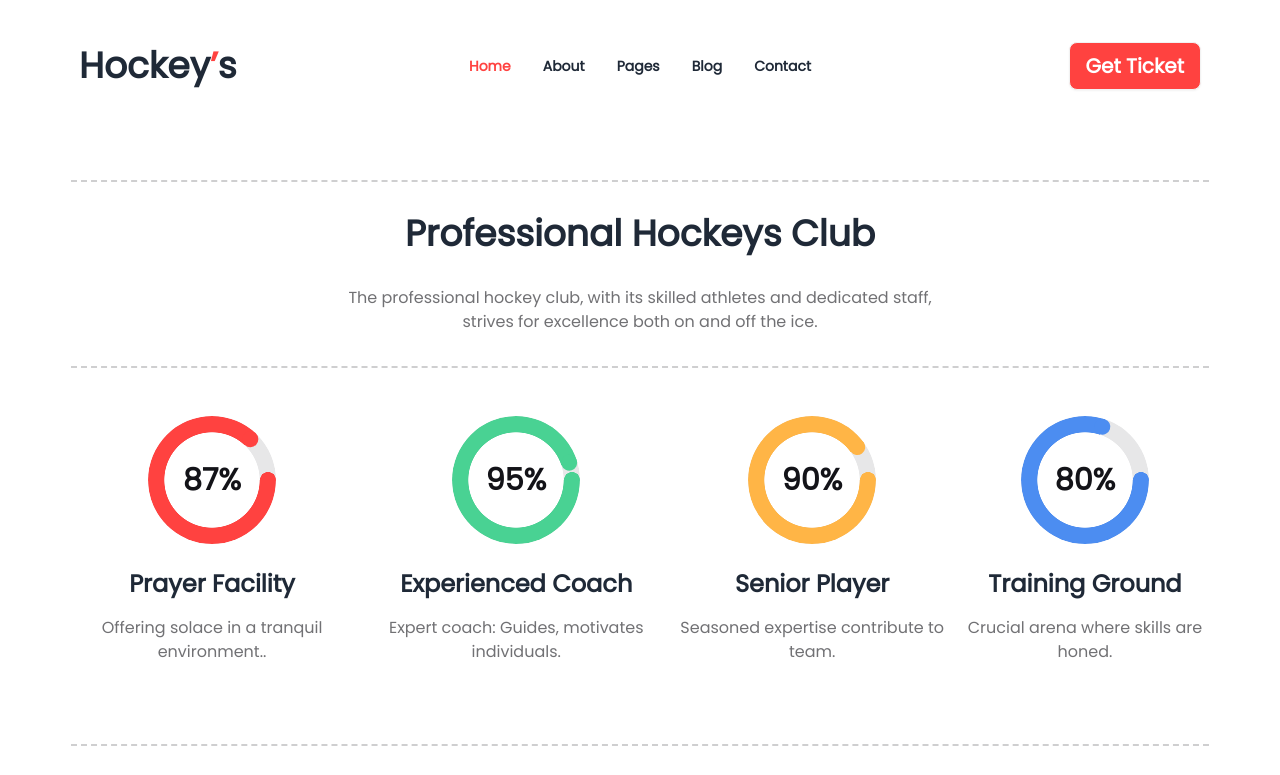
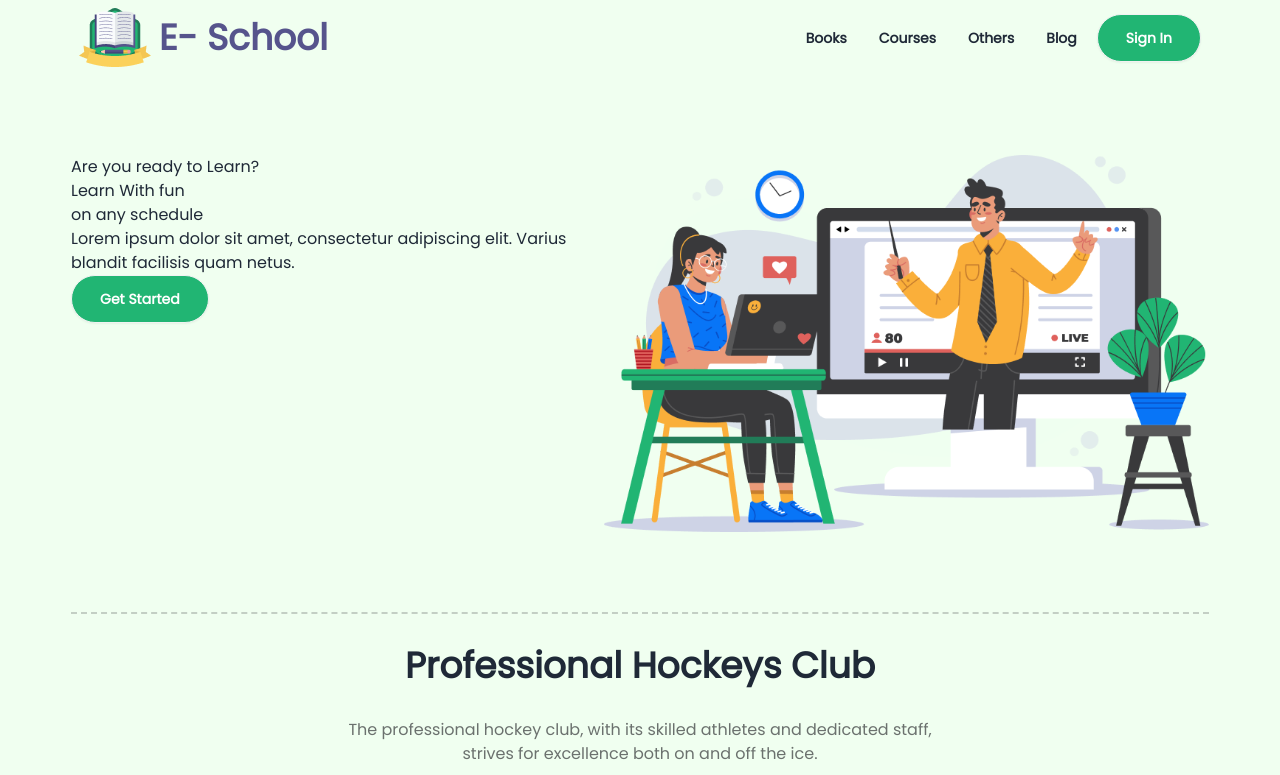
Before and after one commit to monircom/21days-assignment2, a plain HTML site: page index.html in a window 1280 px wide. Shown: the top 775 px of the page. Drawn offline with nearby package versions, Linux system fonts and the light colour scheme.

Commit message:
adding pages

```diff
--- a/index.html
+++ b/index.html
@@ -4,7 +4,7 @@
 <head>
     <meta charset="UTF-8">
     <meta name="viewport" content="width=device-width, initial-scale=1.0">
-    <title>Assignment 3 Hockey's</title>
+    <title>E- School</title>
     <!-- tailwind and daisy UI -->
     <link href="https://cdn.jsdelivr.net/npm/daisyui@4.6.0/dist/full.min.css" rel="stylesheet" type="text/css" />
     <script src="https://cdn.tailwindcss.com"></script>
@@ -21,7 +21,11 @@
                 extend: {
                     colors: {
                         'red-color': '#FF4240',
-                        'black-color': '#131318'
+                        'black-color': '#282531',
+                        'green-color': '#21B573',
+                        'lgreen-color' : '#F0FFF0',
+                        'gray-color': '#56548C'
+
                     }
                 }
             }
@@ -34,11 +38,11 @@
     </style>
 </head>
 
-<body class="font-poppins max-w-[1440px] mx-auto">
-    <header>
+<body class="font-poppins max-w-[1440px] mx-auto bg-lgreen-color">
+    <header class="bg-lgreen-color">
         <!-- nav section  -->
-        <nav class="container max-w-[1170px] px-4 my-8 mx-auto">
-            <div class="navbar bg-base-100">
+        <nav class="container max-w-[1170px] px-4 mx-auto bg-lgreen-color">
+            <div class="navbar bg-lgreen-color">
                 <div class="navbar-start">
                     <div class="dropdown">
                         <div tabindex="0" role="button" class="btn btn-ghost lg:hidden">
@@ -49,33 +53,52 @@
                             </svg>
                         </div>
                         <ul tabindex="0"
-                            class="menu menu-sm dropdown-content mt-3 z-[1] p-2 shadow bg-base-100 rounded-box w-52">
-                            <li class="text-red-color font-bold"><a>Home</a></li>
-                            <li class="font-bold"><a>About</a></li>
-                            <li class="font-bold"><a>Pages</a></li>
+                            class="menu menu-sm dropdown-content mt-3 z-[1] p-2 shadow bg-lgreen-color rounded-box w-52">
+                            <li class="font-bold"><a>Books</a></li>
+                            <li class="font-bold"><a>Courses</a></li>
+                            <li class="font-bold"><a>Others</a></li>
                             <li class="font-bold"><a>Blog</a></li>
-                            <li class="font-bold"><a>Contact</a></li>
                         </ul>
                     </div>
-                    <a class="text-4xl font-extrabold">Hockey<span class="text-red-color">’</span></span>s</a>
+                    <img src="./images/logo.png" alt="">
+                    <a class="text-2xl lg:text-4xl font-extrabold text-gray-color ml-2">E- School</a>
                 </div>
-                <div class="navbar-center hidden lg:flex">
+
+                <div class="navbar-end">
+                    <div class="hidden lg:flex">
                         <ul class="menu menu-horizontal px-1">
-                        <li class="text-red-color font-bold"><a>Home</a></li>
-                        <li class="font-bold"><a>About</a></li>
-                        <li class="font-bold"><a>Pages</a></li>
+                            <li class="font-bold"><a>Books</a></li>
+                            <li class="font-bold"><a>Courses</a></li>
+                            <li class="font-bold"><a>Others</a></li>
                             <li class="font-bold"><a>Blog</a></li>
-                        <li class="font-bold"><a>Contact</a></li>
                         </ul>
                     </div>
-                <div class="navbar-end">
-                    <img src="./Images/search.png" class=" hidden lg:flex mr-6" alt="">
-                    <a class="btn bg-red-color text-[18px] lg:text-xl text-white font-bold">Get Ticket</a>
+                    <a class="btn bg-green-color rounded-3xl px-7 py-3 text-white">Sign In</a>
+
                 </div>
             </div>
         </nav>
         <!-- Banner Section -->
         <section class="">
+            <div class="container max-w-[1170px] lg:my-20 px-4 my-8 mx-auto">
+                <div class="flex">
+                    <div>
+                        <h1>Are you ready to Learn?</h1>
+                        <h1>Learn With fun <br>
+                            on any schedule</h1>
+                        <p>Lorem ipsum dolor sit amet, consectetur adipiscing elit. Varius blandit facilisis quam netus.
+                        </p>
+                        <a class="btn bg-green-color rounded-3xl px-7 py-3 text-white">Get Started</a>
+
+                    </div>
+
+                    <!-- Banner image -->
+                    <div>
+                        <img src="./images/banner.png" alt="">
+                    </div>
+                </div>
+
+            </div>
 
         </section>
     </header>
```
Also changed, not shown: course.html (added, +105 -0 lines), images/banner.png (added), images/logo.png (added). Lines whose indentation alone changed are shown as unchanged.
